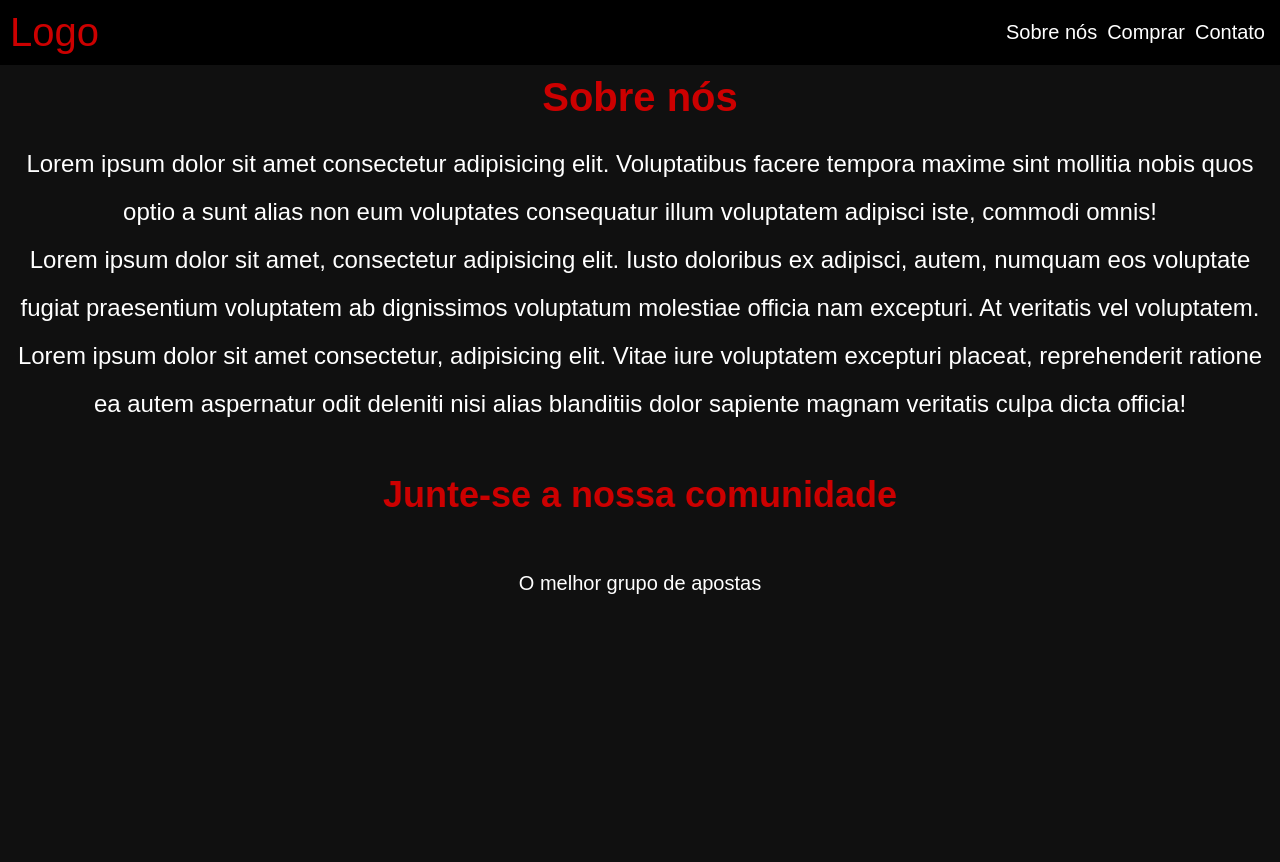
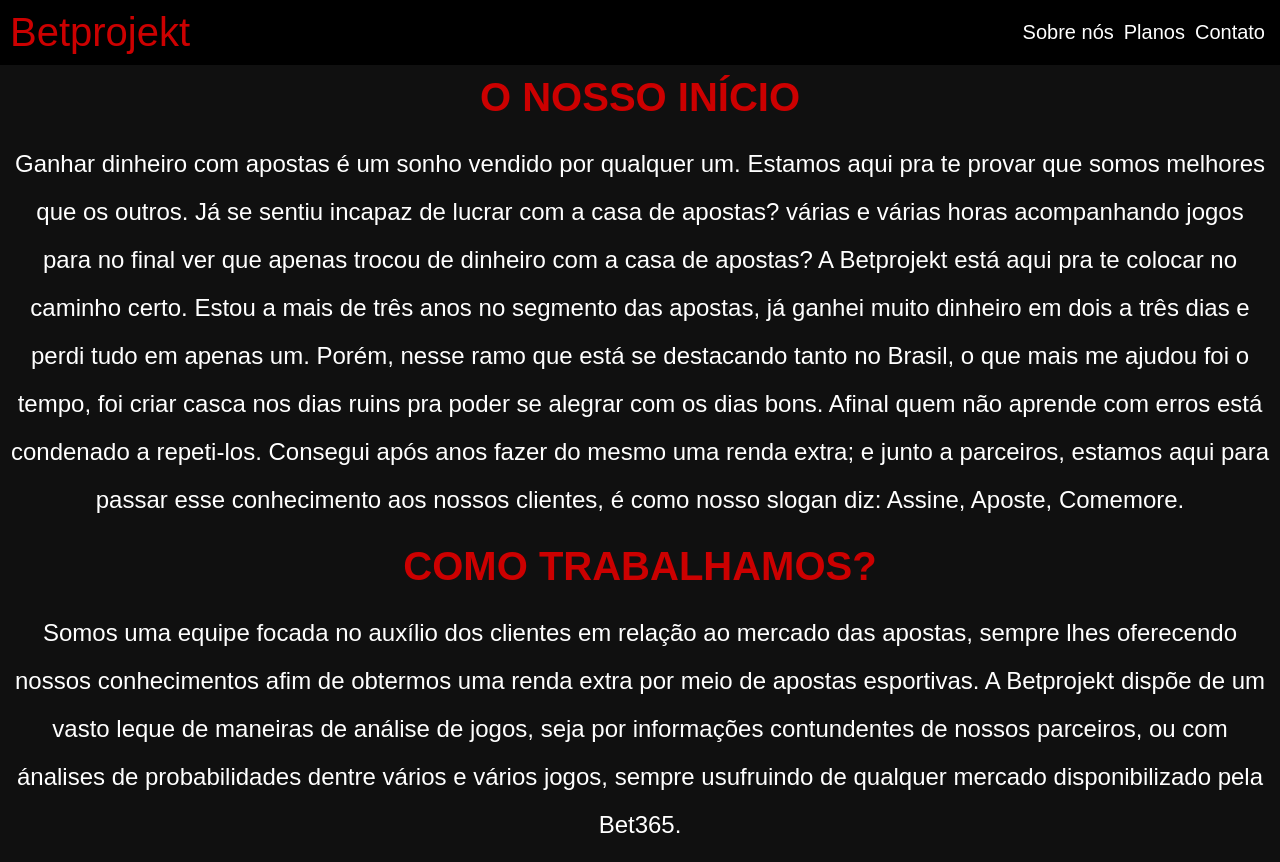
Before and after one commit to marCel0486/site-apo, a plain HTML site: page index.html in a window 1280 px wide. Shown: the top 862 px of the page. Drawn offline with Linux system fonts and the light colour scheme.

Commit message:
site-apo 3.0

```diff
--- a/index.html
+++ b/index.html
@@ -9,14 +9,14 @@
 </head>
 <body>
     <header>
-        <a class="logo" href="index.html">Logo</a>
+        <a class="logo" href="index.html">Betprojekt</a>
         <nav class="menu js-menu">
             <ul>
                 <li>
                     <a href="#sobre">Sobre nós</a>
                 </li>
                 <li>
-                    <a href="#comprar">Comprar</a>
+                    <a href="#comprar">Planos</a>
                 </li>
                 <li>
                     <a href="#contato">Contato</a>
@@ -26,17 +26,25 @@
     </header>
 
     <section class="sobre" id="sobre" data-anime="left">
-        <h1>
-            Sobre nós
+        <h1 data-anime="left">
+            O NOSSO INÍCIO
         </h1>
 
-        <p>
-            Lorem ipsum dolor sit amet consectetur adipisicing elit. Voluptatibus facere tempora maxime sint mollitia nobis quos optio a sunt alias non eum voluptates consequatur illum voluptatem adipisci iste, commodi omnis!
-            <br>
-            Lorem ipsum dolor sit amet, consectetur adipisicing elit. Iusto doloribus ex adipisci, autem, numquam eos voluptate fugiat praesentium voluptatem ab dignissimos voluptatum molestiae officia nam excepturi. At veritatis vel voluptatem.
-            <br>
-            Lorem ipsum dolor sit amet consectetur, adipisicing elit. Vitae iure voluptatem excepturi placeat, reprehenderit ratione ea autem aspernatur odit deleniti nisi alias blanditiis dolor sapiente magnam veritatis culpa dicta officia!
+        <p data-anime="left">
+
+            Ganhar dinheiro com apostas é um sonho vendido por qualquer um. Estamos aqui pra te provar que somos melhores que os outros. Já se sentiu incapaz de lucrar com a casa de apostas? várias e várias horas acompanhando jogos para no final ver que apenas trocou de dinheiro com a casa de apostas? A Betprojekt está aqui pra te colocar no caminho certo. Estou a mais de três anos no segmento das apostas, já ganhei muito dinheiro em dois a três dias e perdi tudo em apenas um. Porém, nesse ramo que está se destacando tanto no Brasil, o que mais me ajudou foi o tempo, foi criar casca nos dias ruins pra poder se alegrar com os dias bons. Afinal quem não aprende com erros está condenado a repeti-los. Consegui após anos fazer do mesmo uma renda extra; e junto a parceiros, estamos aqui para passar esse conhecimento aos nossos clientes, é como nosso slogan diz: Assine, Aposte, Comemore.
         </p>
+<h1 data-anime="left">
+    COMO TRABALHAMOS?
+</h1>
+<p data-anime="left">
+Somos uma equipe focada no auxílio dos clientes em relação ao mercado das apostas, sempre lhes oferecendo nossos conhecimentos afim de obtermos uma renda extra por meio de apostas esportivas. A Betprojekt dispõe de um vasto leque de maneiras de análise de jogos, seja por informações contundentes de nossos parceiros, ou com ánalises de probabilidades dentre vários e vários jogos, sempre usufruindo de qualquer mercado disponibilizado pela Bet365.
+</p>
+            <h1 data-anime="left">EAI? QUANTOS VAI CUSTAR?</h1>
+            <p data-anime="left">
+            Nós da Betprojekt estamos cobrando uma taxa inicial de 20 R$ ao mês, ainda sem planos trimestrais.
+Obs- Ainda não disponibilizamos planilhas pois estamos no nosso primeiro mês.
+</p>
     </section>
 
     <div data-anime="left">
```
